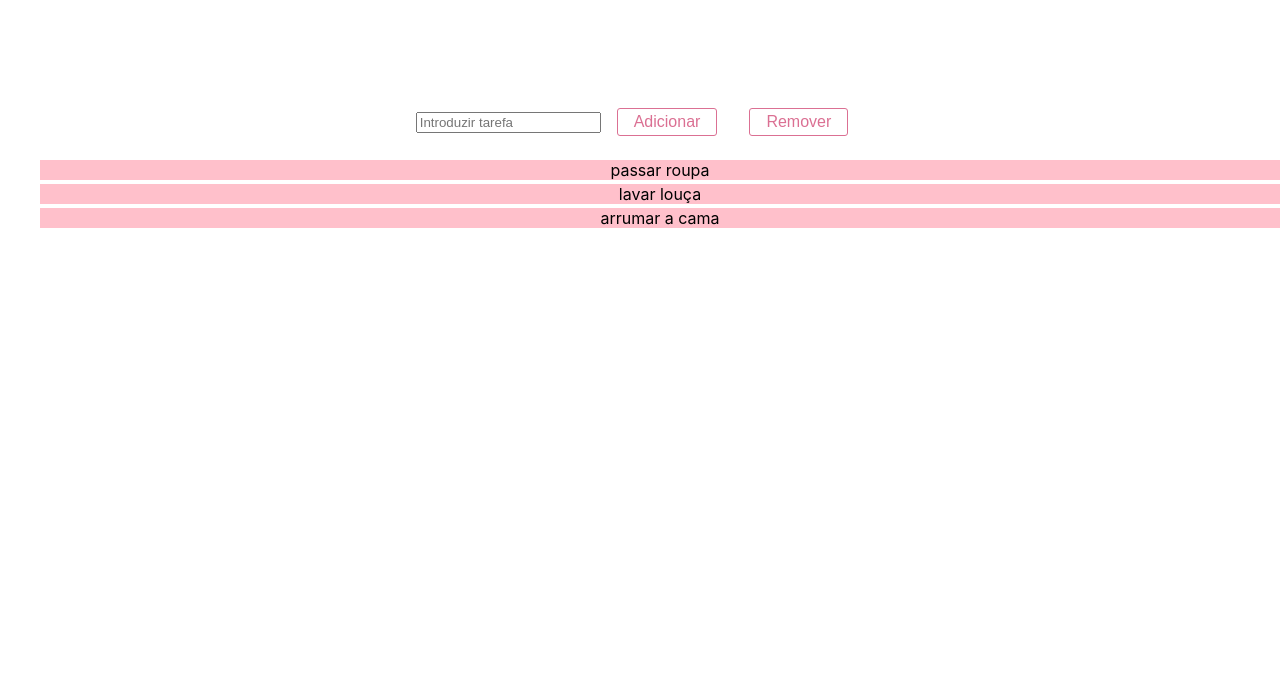
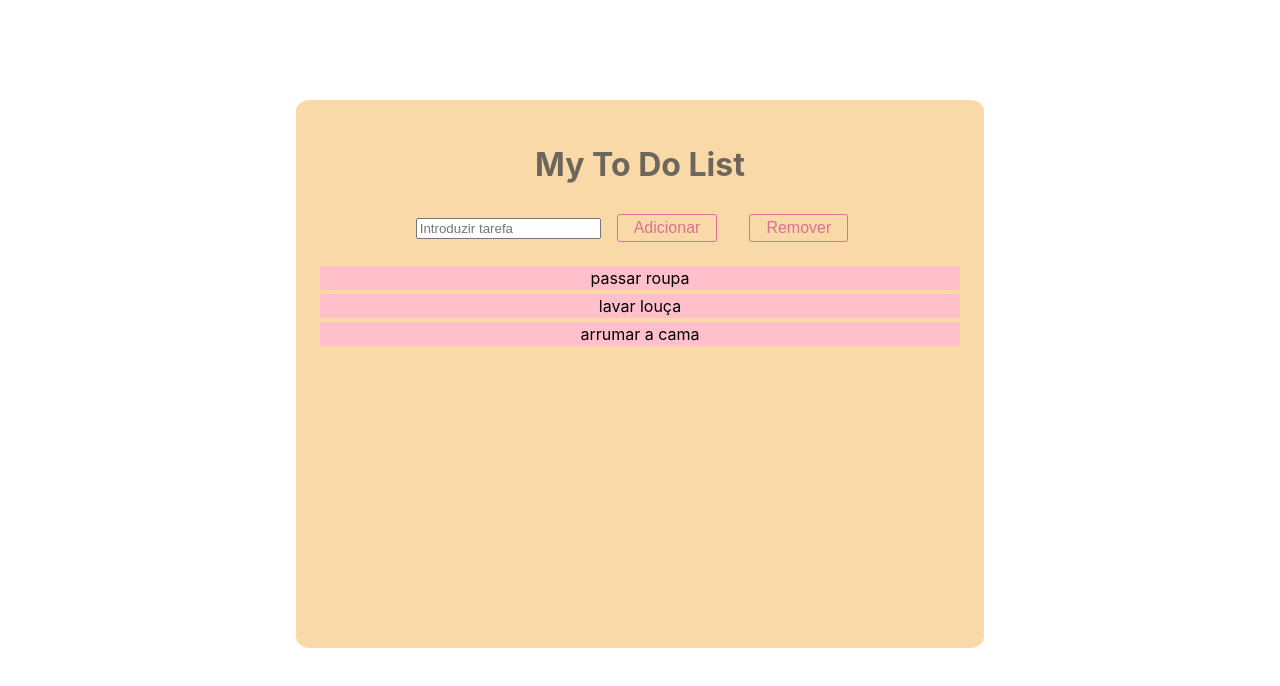
Before and after one commit to raqueldebiase/todo-list, a React (Create React App) app in the folder todo-list/: page / in a window 1280 px wide. Shown: the top 686 px of the page. Built offline with nearby package versions, Linux system fonts and the light colour scheme.

Commit message:
Fix: padding left

```diff
--- a/todo-list/src/App.js
+++ b/todo-list/src/App.js
@@ -17,6 +17,7 @@ function App(){
 
   return(
     <div className='App'>
+      <h1> My To Do List</h1>
       <FormularioTarefa
         onNovaTarefa={(e) => setNovaTarefa(e.target.value)}
         onTarefaAdicionada={() => setTarefas([...tarefas, novaTarefa])}
--- a/todo-list/src/App.scss
+++ b/todo-list/src/App.scss
@@ -1,14 +1,27 @@
 .App {
   text-align: center;
-  margin: 100px 0 0 0;
+  margin: auto;
+  background-color: rgba(241, 151, 15, 0.362);
+  width: 50%;
+  height: 500px;
+  border-radius: 2%;
+  padding: 24px;
+
   ul{
     list-style: none;
     text-align: center;
+    padding-inline-start: 0;
     li{
       background-color: pink;
       font-size: 16px;
       margin-top: 4px;
       color: black;
+      padding: 2px;
+      border-radius: 2px;
     }
   }
 }
+
+h1{
+  color: rgba(73, 73, 73, 0.795)
+}
--- a/todo-list/src/index.scss
+++ b/todo-list/src/index.scss
@@ -1,10 +1,11 @@
 body {
-  margin: 0;
+  margin: 100px 0 0 0;
   font-family: -apple-system, BlinkMacSystemFont, 'Segoe UI', 'Roboto', 'Oxygen',
     'Ubuntu', 'Cantarell', 'Fira Sans', 'Droid Sans', 'Helvetica Neue',
     sans-serif;
   -webkit-font-smoothing: antialiased;
   -moz-osx-font-smoothing: grayscale;
+
 }
 
 code {
```
Lines whose indentation alone changed are shown as unchanged.
